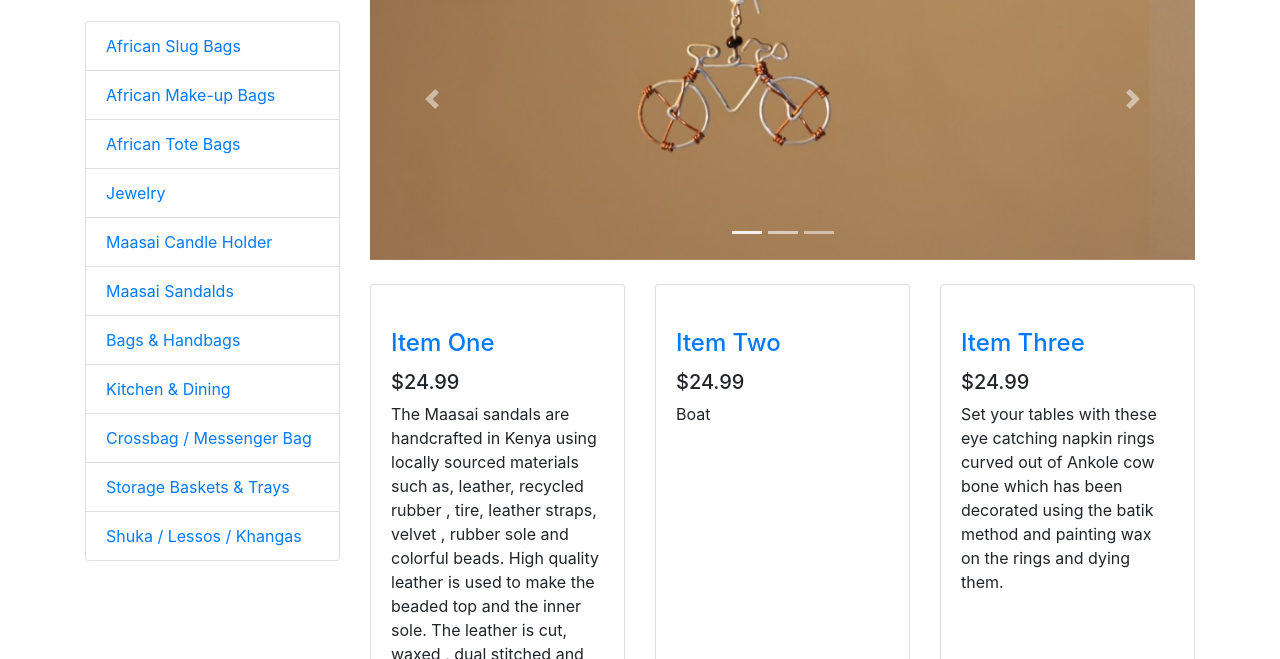
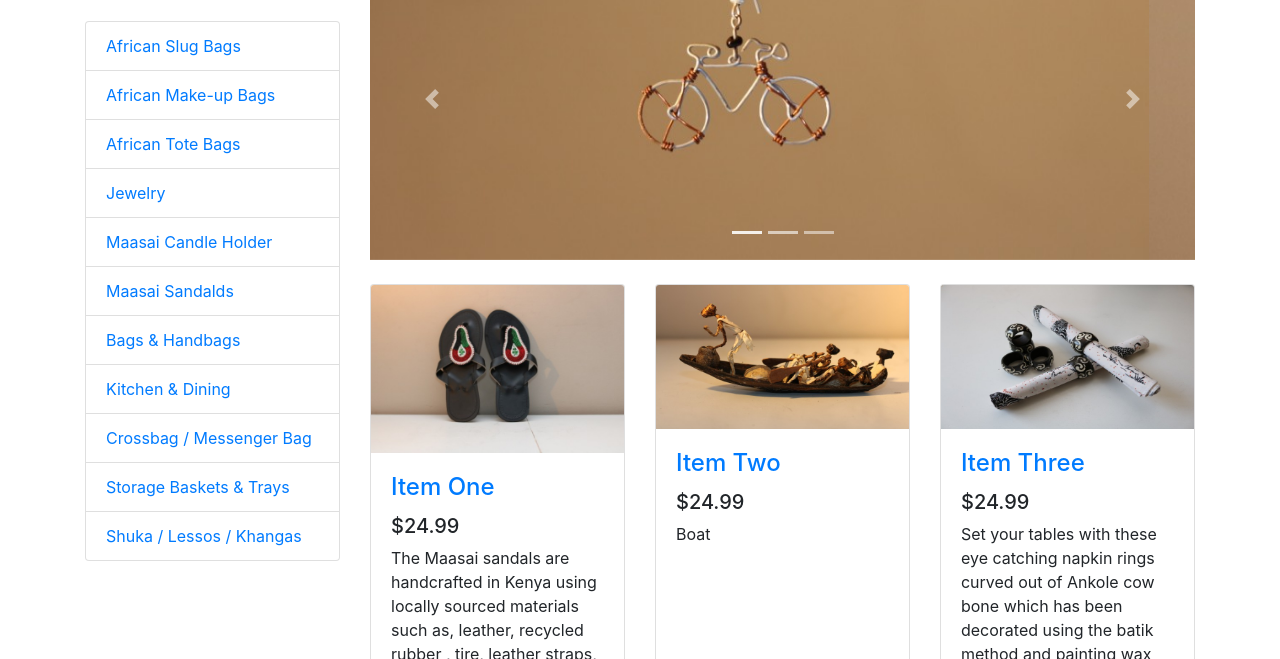
Before and after one commit to EyupIbis/Angaza, a website: page index.html in a window 1280 px wide. Shown: the part 141-800 px from the top of the page. Drawn offline with Linux system fonts and the light colour scheme; the site is published under a folder, as on GitHub Pages, so addresses that start at the root find nothing.

Commit message:
Update index.html

```diff
--- a/index.html
+++ b/index.html
@@ -107,7 +107,7 @@
 
           <div class="col-lg-4 col-md-6 mb-4">
             <div class="card h-100">
-              <a href="#"><img class="card-img-top" src="/images/items/IMG_9068.jpg" alt=""></a>
+              <a href="#"><img class="card-img-top" src="images/items/IMG_9068.jpg" alt=""></a>
               <div class="card-body">
                 <h4 class="card-title">
                   <a href="#">Item One</a>
@@ -135,7 +135,7 @@
 
           <div class="col-lg-4 col-md-6 mb-4">
             <div class="card h-100">
-              <a href="#"><img class="card-img-top" src="/images/items/IMG_9079.jpg" alt=""></a>
+              <a href="#"><img class="card-img-top" src="images/items/IMG_9079.jpg" alt=""></a>
               <div class="card-body">
                 <h4 class="card-title">
                   <a href="#">Item Two</a>
@@ -151,7 +151,7 @@
 
           <div class="col-lg-4 col-md-6 mb-4">
             <div class="card h-100">
-              <a href="#"><img class="card-img-top" src="/images/items/IMG_9319.jpg" alt=""></a>
+              <a href="#"><img class="card-img-top" src="images/items/IMG_9319.jpg" alt=""></a>
               <div class="card-body">
                 <h4 class="card-title">
                   <a href="#">Item Three</a>
```
